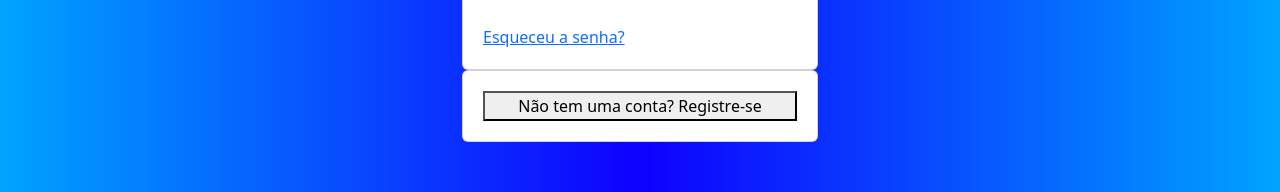
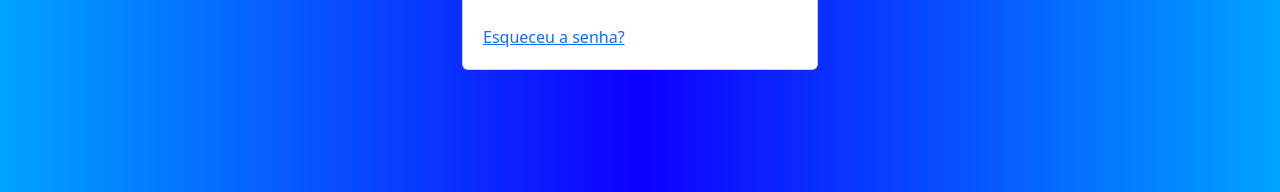
Before and after one commit to Caac1984/ProjetoIntegradorVue, a Vue app: page /#/ in a window 1280 px wide. Shown: the part 450-642 px from the top of the page. Built offline with nearby package versions, Linux system fonts and the light colour scheme.

Commit message:
atualização tela login

```diff
--- a/src/views/LoginView.vue
+++ b/src/views/LoginView.vue
@@ -50,13 +50,6 @@
                         <!-- Botão de envio do formulário de registro -->
                         <input type="submit" class="btn btn-primary" value="Registrar">
                      </form>
-                     <!-- Botão para alternar para a visualização de login -->
-                     <button @click="toggleRegister">Já tem uma conta? Login</button>
-                  </div>
-
-                  <!-- Botão para alternar para a visualização de registro -->
-                  <div v-if="!registerActive" class="card">
-                     <button @click="toggleRegister">Não tem uma conta? Registre-se</button>
                   </div>
                </div>
             </div>
@@ -96,15 +89,7 @@ export default {
             this.emptyFields = true; // Define que há campos vazios
          }
       },
-      doRegister() {
-         if (this.emailReg && this.senhaReg && this.senhaReg === this.confirmReg) {
-            // Lógica para realizar o registro (pode incluir chamadas de API)
-            console.log('Registrando com', this.emailReg, this.senhaReg);
-            this.emptyFields = false; // Reseta o estado de campos vazios
-         } else {
-            this.emptyFields = true; // Define que há campos vazios ou senhas não coincidem
-         }
-      }
+
    }
 };
 </script>
```
